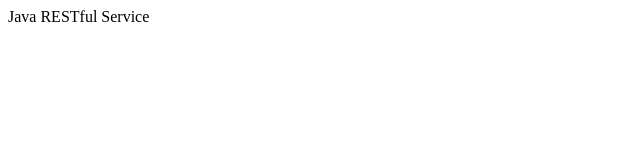
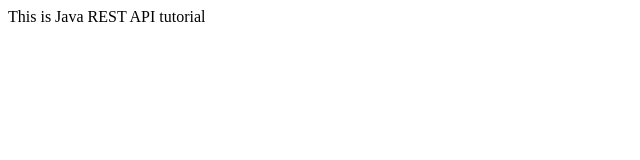
Before and after one commit to kiranlagad/com.ksl.rest, a plain HTML site: page WebContent/index.html in a window 1280 px wide. Shown: the full height of the page, 0-640 px from the left. Drawn offline with Linux system fonts and the light colour scheme.

Commit message:
initial commit
small change to check commit

```diff
--- a/WebContent/index.html
+++ b/WebContent/index.html
@@ -5,6 +5,6 @@
 <title>Insert title here</title>
 </head>
 <body>
-Java RESTful Service
+This is Java REST API tutorial
 </body>
 </html>
```
